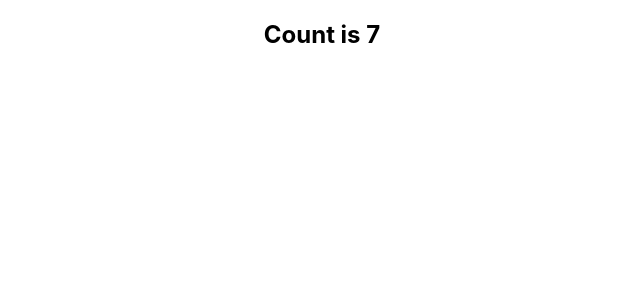
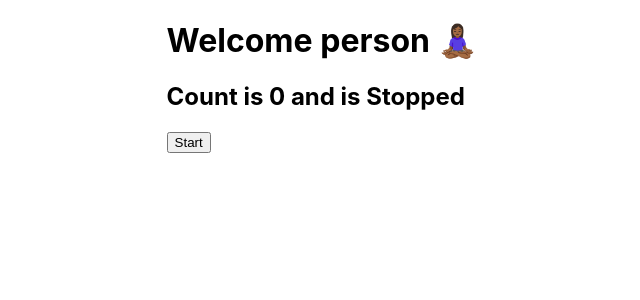
Before and after one commit to criaturaExperimental/minfunde, a React (Create React App) app: page / in a window 1280 px wide. Shown: the top 300 px of the page, without its empty margins (318-958 px from the left). Built offline with nearby package versions, Linux system fonts and the light colour scheme.

Commit message:
Start timer

```diff
--- a/src/App.js
+++ b/src/App.js
@@ -1,16 +1,23 @@
 import React, { useState } from 'react';
 import { useInterval } from './hooks/useInterval';
+import { Header } from './components/Header';
+import { Button } from './components/Button';
 
 function App() {
   const [ count, setCount ] = useState(0);
+  const [ isRunning, switchRunning ] = useState(false);
 
   useInterval(() => {
     setCount(count + 1);
-  });
+  }, isRunning);
 
   return (
     <div className="App">
-      <h2>Count is {count}</h2>
+      <Header name="person 🧘🏾‍♀️"/>
+      <h2>Count is {count} and is {isRunning ? 'Running' : 'Stopped'}</h2>
+      <Button text={isRunning ? 'Stop' : 'Start'}
+        clickHandler={() => switchRunning(!isRunning)}
+      />
     </div>
   );
 }
--- a/src/components/Header.js
+++ b/src/components/Header.js
@@ -3,7 +3,7 @@ import React from 'react';
 export function Header(props) {
   return (
     <header>
-      <h1>Welcome {props.name}!</h1>
+      <h1>Welcome {props.name}</h1>
     </header>
   );
 }
--- a/src/hooks/useInterval.js
+++ b/src/hooks/useInterval.js
@@ -1,6 +1,6 @@
 import { useEffect, useRef } from 'react';
 
-export function useInterval(callback) {
+export function useInterval(callback, isRunning) {
   const savedCallback = useRef();
 
   useEffect(() => {
@@ -11,7 +11,9 @@ export function useInterval(callback) {
     function tick() {
       savedCallback.current();
     }
-    let id = setInterval(tick, 1000);
-    return () => clearInterval(id);
-  }, []);
+    if (isRunning) {
+      let id = setInterval(tick, 1000);
+      return () => clearInterval(id);
+    }
+  }, [isRunning]);
 }
```
